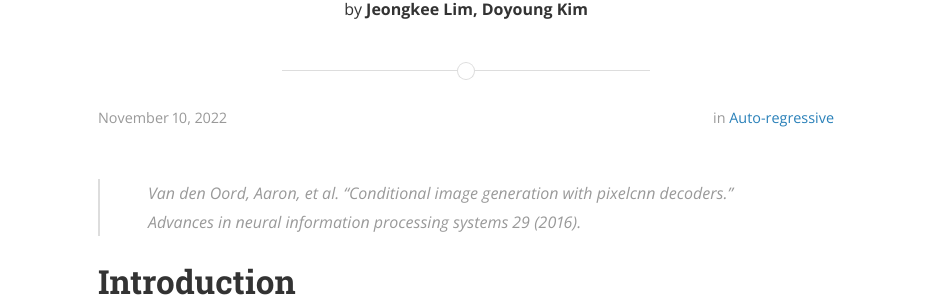
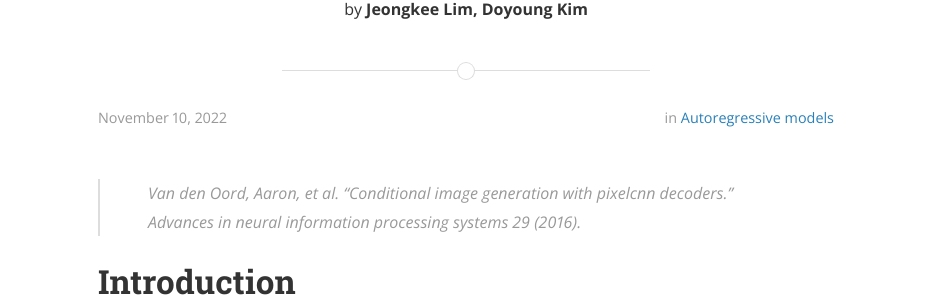
Before and after one commit to deep-generative-models-AIM5036/deep-generative-models-AIM5036.github.io, a Jekyll site: the page built from _posts/2022-11-10-GatedPixelCNN.md, in a window 1280 px wide and 900 px high. Shown: the part 179-481 px from the top of the window, without its empty margins (174-1104 px from the left). Built offline with Jekyll 4.4.1, drawn with Linux system fonts in a browser that asks for light colours; nearby versions of some CDN libraries; formulas are drawn with MathJax 3.

Commit message:
fix category

```diff
--- a/_posts/2022-11-10-GatedPixelCNN.md
+++ b/_posts/2022-11-10-GatedPixelCNN.md
@@ -3,7 +3,7 @@
 title: Conditional Image Generation with PixelCNN Decoders
 date:   2022-11-10
 author: Jeongkee Lim, Doyoung Kim
-categories: [Auto-regressive]
+categories: ["Autoregressive Models"]
 tags: generative_model
 use_math: true
 published: true
```
